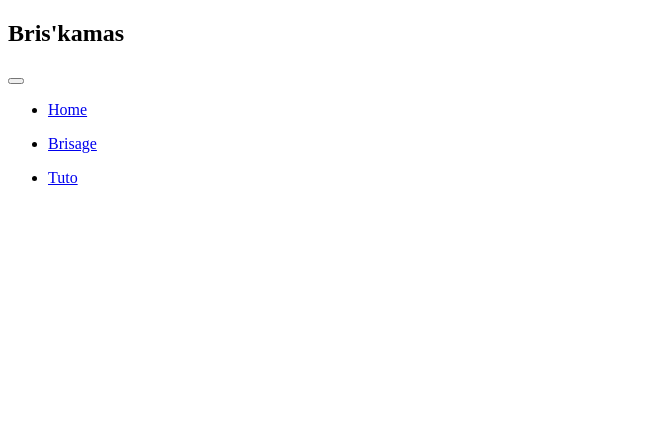
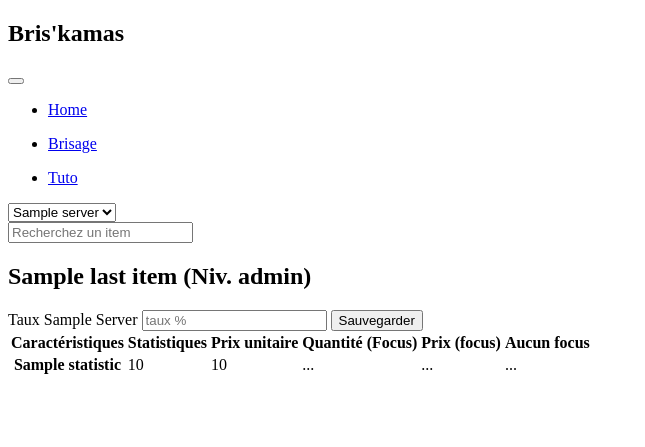
Before and after one commit to ChapelleNathan/brisekama, a Symfony app: template templates/broker/index.html.twig in a window 1280 px wide. Shown: the top 447 px of the page, without its empty margins (0-645 px from the left). Run offline with Twig, Linux system fonts and the light colour scheme; the template is opened without the code that fills it: most values are stand-ins (such as "Sample title", 1, 10 or a date in 2020); some libraries are stand-ins or nearby versions.

Commit message:
display data from an item

```diff
--- /dev/null
+++ b/assets/styles/broker.scss
@@ -0,0 +1,3 @@
+.item-container{
+    background-color: #f0efef;
+}
--- a/src/Controller/HomePageController.php
+++ b/src/Controller/HomePageController.php
@@ -8,7 +8,7 @@ use Symfony\Component\Routing\Annotation\Route;
 
 class HomePageController extends AbstractController
 {
-    #[Route('/', name: 'app_home_page')]
+    #[Route('/', name: 'home')]
     public function index(): Response
     {
         return $this->render('home_page/index.html.twig', [
--- a/templates/broker/index.html.twig
+++ b/templates/broker/index.html.twig
@@ -1,7 +1,64 @@
 {% extends 'base.html.twig' %}
-
-{% block title %}Hello BrokerController!{% endblock %}
-
+{% block title %}Hello BrokerController!
+{% endblock %}
+{% block stylesheets %}
+	{{ encore_entry_link_tags('broker') }}
+{% endblock %}
 {% block body %}
-
+	<div class="item-container container p-3 mt-4 rounded">
+		<div class="row search mb-3">
+			<div class="input-group col-6">
+				<div class="test">
+					<select class="form-select" aria-label="Default select example">
+						{% for server in servers %}
+							{% if loop.index == 0 %}
+								<option selected value="{{ server.id }}">{{ server.name }}</option>
+							{% else %}
+								<option value="{{ server.id }}">{{ server.name }}</option>
+							{% endif %}
+						{% endfor %}
+					</select>
+				</div>
+				<input class="form-control" type="text" placeholder="Recherchez un item" aria-label="default input example">
+			</div>
+		</div>
+		<div class="row container mb-2 justify-content-between">
+			<h2 class="col-5">
+                {{ lastItem.name }} (Niv. {{ lastItem.level }})
+            </h2>
+			<div class="server_ratio col-4">
+				<div class="input-group mb-3">
+					<span class="input-group-text" id="basic-addon1">Taux {{ servers[0].name | title }}</span>
+					<input type="text" class="form-control" placeholder="taux %" aria-label="Username" aria-describedby="basic-addon1">
+                    <button type="button" class="btn btn-secondary">Sauvegarder</button>
+				</div>
+			</div>
+		</div>
+		<div class="row">
+			<table class="table table-hover">
+				<thead>
+					<tr>
+						<th scope="col">Caractéristiques</th>
+						<th scope="col">Statistiques</th>
+						<th scope="col">Prix unitaire</th>
+						<th scope="col">Quantité (Focus)</th>
+						<th scope="col">Prix (focus)</th>
+						<th scope="col">Aucun focus</th>
+					</tr>
+				</thead>
+				<tbody>
+					{% for stat in lastItem.ItemStatistics %}
+						<tr>
+							<th scope="row">{{ stat.statistic.name }}</th>
+							<td>{{ stat.quantity }}</td>
+							<td>{{ stat.statistic.rune.price }}</td>
+							<td>...</td>
+							<td>...</td>
+							<td>...</td>
+						</tr>
+					{% endfor %}
+				</tbody>
+			</table>
+		</div>
+	</div>
 {% endblock %}
--- a/templates/items/_navbar.html.twig
+++ b/templates/items/_navbar.html.twig
@@ -1,17 +1,17 @@
 {% block navbar %}
 <nav class="navbar navbar-dark bg-dark navbar-expand-lg bg-body-tertiary">
   <div class="container-fluid">
-    <h1 class="navbar-brand m-2" href="#">Bris'kamas</h1>
+    <h1 class="navbar-brand m-2" href="{{ path('home') }}">Bris'kamas</h1>
     <button class="navbar-toggler" type="button" data-bs-toggle="collapse" data-bs-target="#navbarNav" aria-controls="navbarNav" aria-expanded="false" aria-label="Toggle navigation">
       <span class="navbar-toggler-icon"></span>
     </button>
     <div class="collapse navbar-collapse justify-content-end m-2" id="navbarNav">
       <ul class="navbar-nav">
         <li class="nav-item">
-          <a class="nav-link active" aria-current="page" href="#"><p>Home</p></a>
+          <a class="nav-link active" aria-current="page" href="{{ path('home') }}"><p>Home</p></a>
         </li>
         <li class="nav-item">
-          <a class="nav-link" href="#"><p>Brisage</p></a>
+          <a class="nav-link" href="{{ path('broker') }}"><p>Brisage</p></a>
         </li>
         <li class="nav-item">
           <a class="nav-link" href="#"><p>Tuto</p></a>
--- a/webpack.config.js
+++ b/webpack.config.js
@@ -26,6 +26,7 @@ Encore
     .addStyleEntry('variable','./assets/styles/variable.scss')
     .addStyleEntry('navbar','./assets/styles/navbar.scss')
     .addStyleEntry('home','./assets/styles/home.scss')
+    .addStyleEntry('broker','/assets/styles/broker.scss')
     .addEntry('app', './assets/app.js')
 
     // enables the Symfony UX Stimulus bridge (used in assets/bootstrap.js)
```
Also changed, not shown: src/Controller/BrokerController.php (+7 -2 lines), src/Entity/Server.php (+0 -15 lines).
